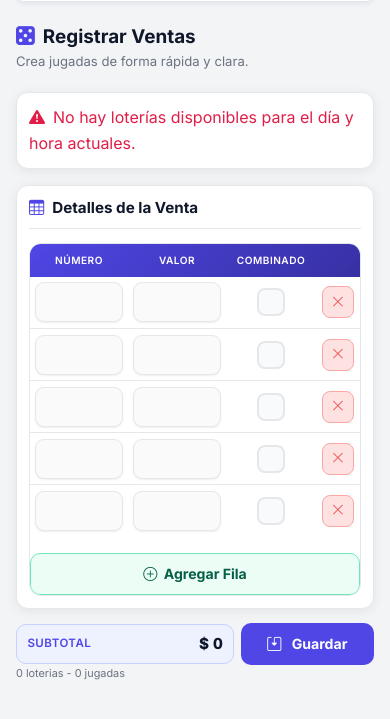
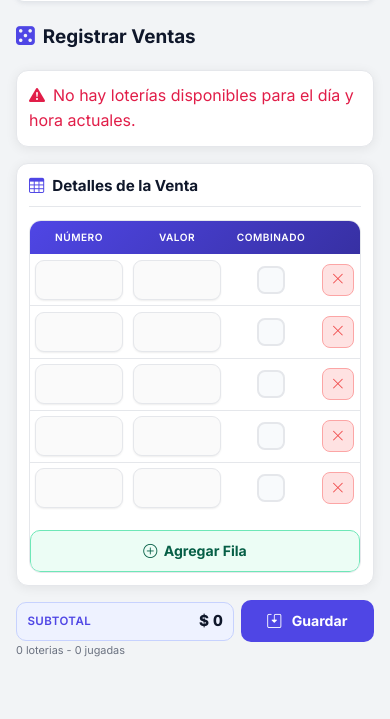
Before and after one commit to daniel0227/ventas, a Django app: template core/templates/core/ventas.html in a window 390 px wide. Shown: the part 74-793 px from the top of the page. Run offline with Django 5.2, Linux system fonts and the light colour scheme; the template is opened without the code that fills it, so the values that code supplies are empty; some libraries are stand-ins or nearby versions.

Commit message:
modificaciones visuales en el formulario de ventas

```diff
--- a/core/templates/core/ventas.html
+++ b/core/templates/core/ventas.html
@@ -10,7 +10,6 @@
     <div class="page-header">
       <div>
         <h1 class="page-title"><i class="bi bi-dice-5-fill me-2" style="color:var(--ventas-primary);"></i>Registrar Ventas</h1>
-        <p class="page-subtitle mb-0">Crea jugadas de forma rápida y clara.</p>
       </div>
     </div>
 
@@ -1317,7 +1316,7 @@
 
       .ventas-input {
         min-height: 40px;
-        font-size: .88rem;
+        font-size: 16px; /* ≥16px evita el zoom automático de iOS Safari al enfocar */
         padding: .38rem .45rem;
       }
 
```
